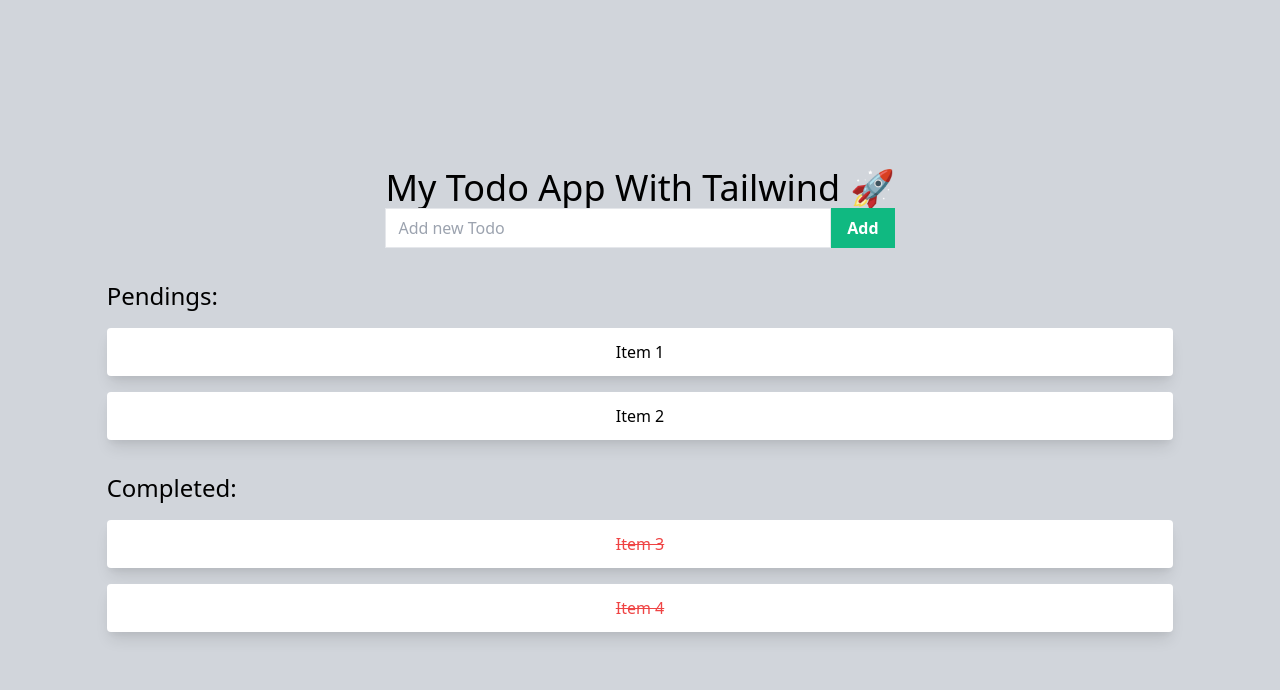
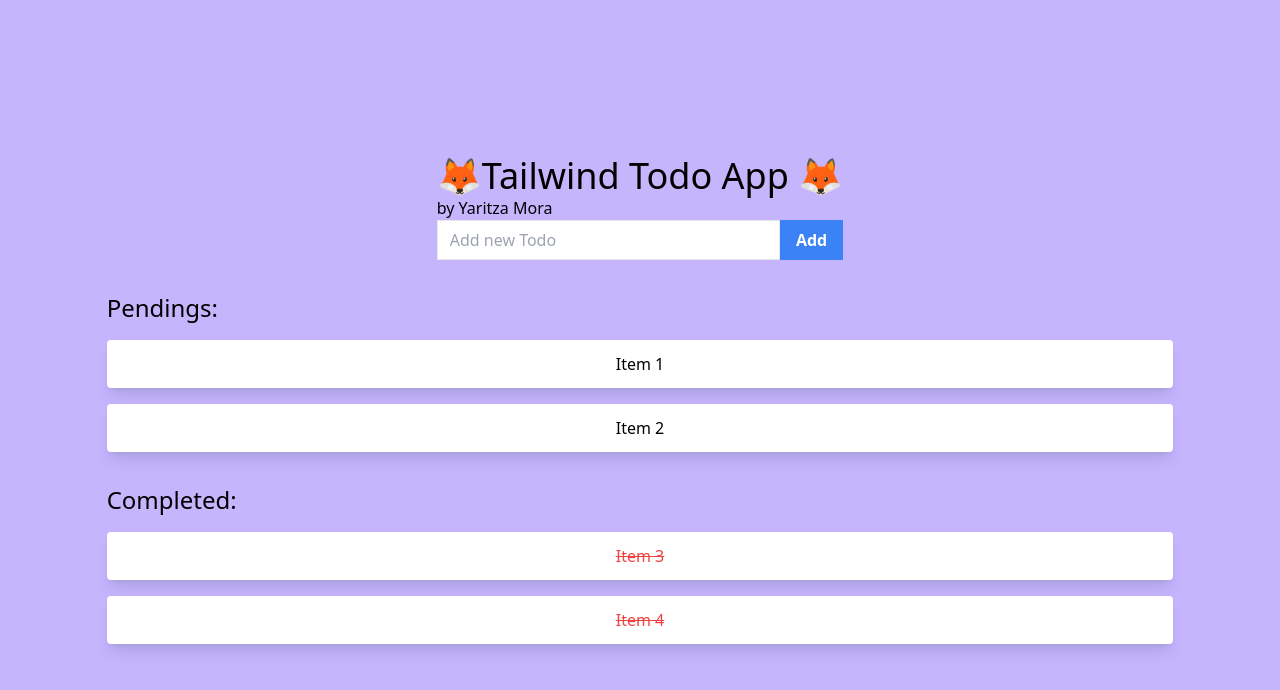
Before and after one commit to ymora1/Todo-App-Tailwind, a plain HTML site: page index.html in a window 1280 px wide. Drawn offline with nearby package versions, Linux system fonts and the light colour scheme.

Commit message:
Personnal Color Changes

```diff
--- a/index.html
+++ b/index.html
@@ -12,10 +12,11 @@
   </head>
   <body>
     <div
-      class="h-screen w-widht bg-gray-300 flex flex-col justify-center items-center"
+      class="h-screen w-width bg-purple-300 flex flex-col justify-center items-center"
     >
       <div class="header">
-        <h1 class="text-4xl">My Todo App With Tailwind 🚀</h1>
+        <h3 class="text-4xl"> 🦊Tailwind Todo App 🦊</h3>
+        <h1>by Yaritza Mora</h1>
         <div class="form flex">
           <input
             class="appearance-none border w-full py-2 px-3 text-gray-700 leading-tight focus:outline-none"
@@ -25,7 +26,7 @@
           />
           <button
             id="newBtn"
-            class="bg-green-500 hover:bg-green-700 text-white font-bold py-2 px-4"
+            class="bg-blue-500 hover:bg-pink-700 text-white font-bold py-2 px-4"
           >
             Add
           </button>
@@ -35,8 +36,8 @@
         <div class="pendings ">
           <h3 class="text-2xl">Pendings:</h3>
           <ul id="pendingList">
-            <li class="text-center p-3 bg-white mt-4 rounded shadow-lg cursor-pointer hover:bg-green-500">Item 1</li>
-            <li class="text-center p-3 bg-white mt-4 rounded shadow-lg cursor-pointer hover:bg-green-500">Item 2</liclass="text-center p-3 bg-gray-100 ">
+            <li class="text-center p-3 bg-white mt-4 rounded shadow-lg cursor-pointer hover:bg-blue-500">Item 1</li>
+            <li class="text-center p-3 bg-white mt-4 rounded shadow-lg cursor-pointer hover:bg-blue-500">Item 2</liclass="text-center p-3 bg-gray-100 ">
           </ul>
         </div>
         <div class="completed mt-8">
```
